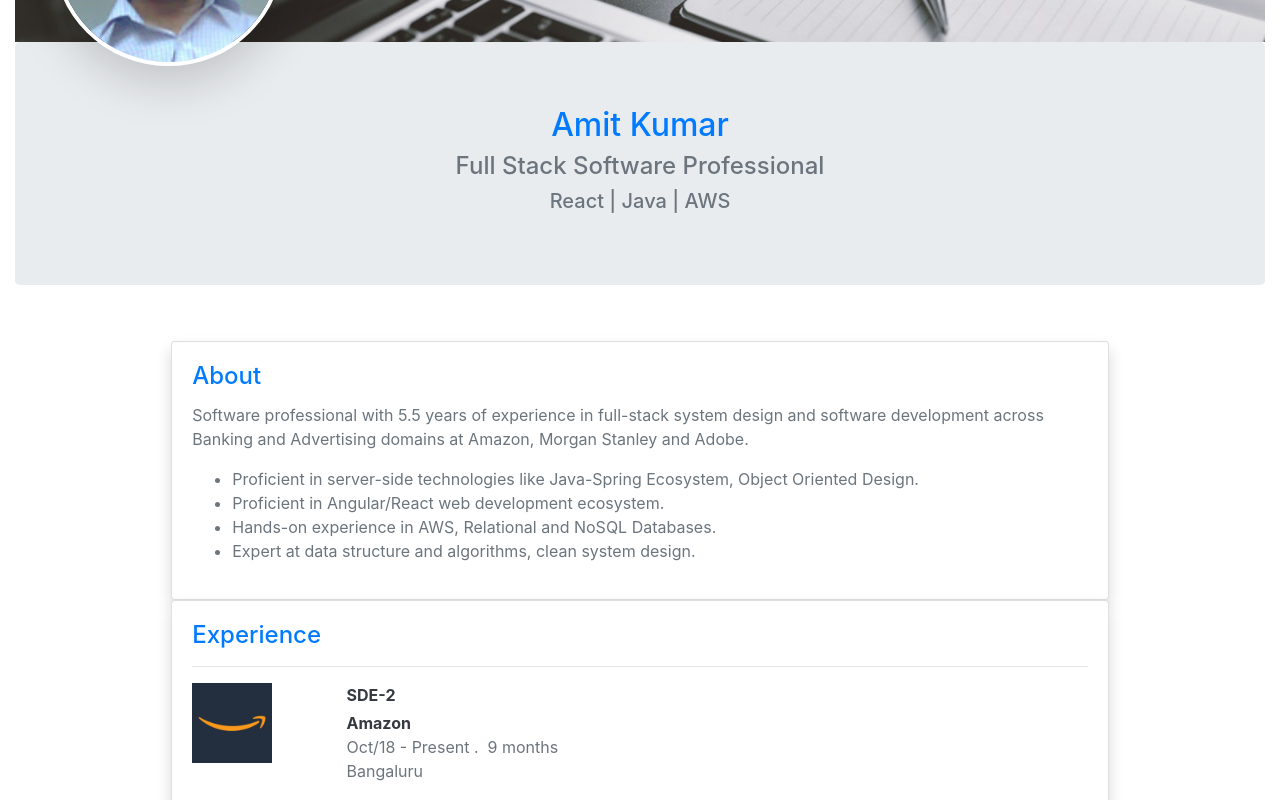
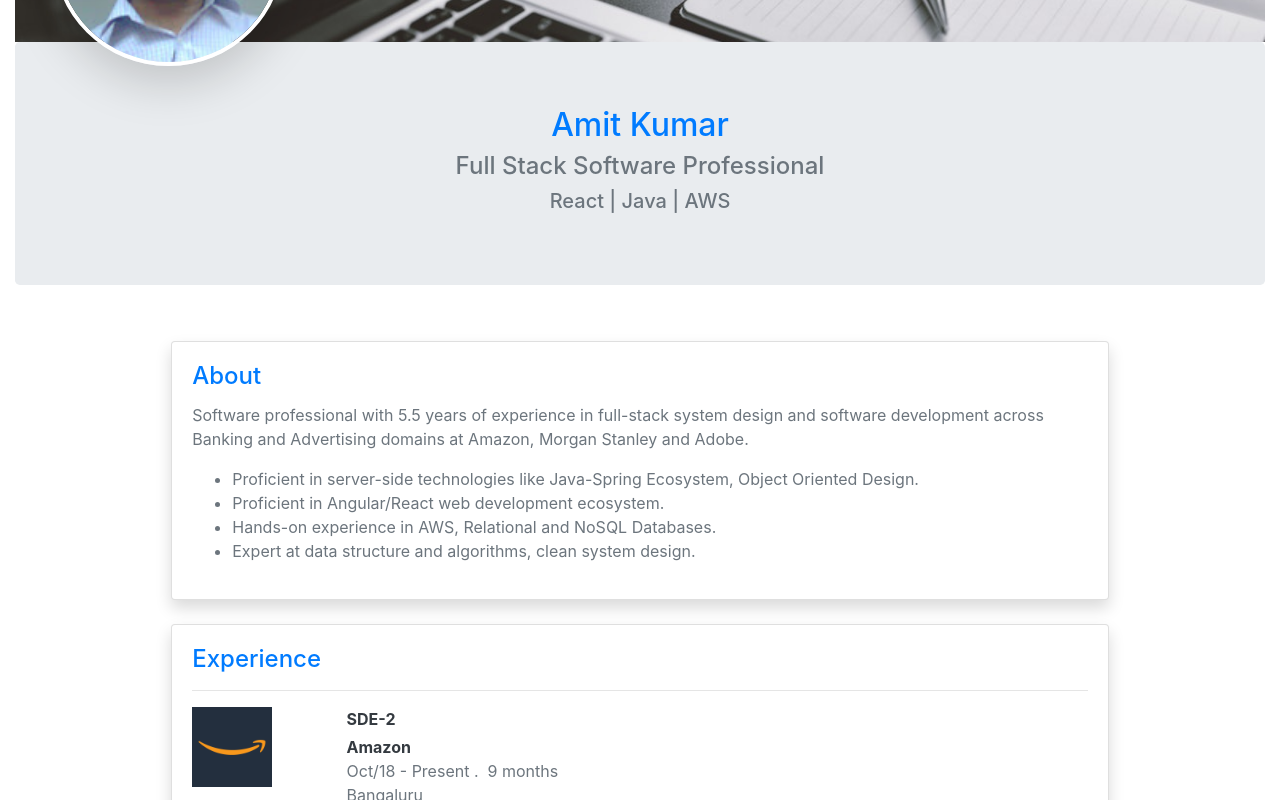
Before and after one commit to amit-kumar-cse/amiku.dev, a React (Create React App) app: page / in a window 1280 px wide. Shown: the part 406-1206 px from the top of the page. Built offline with nearby package versions, Linux system fonts and the light colour scheme.

Commit message:
Centering elements through flex

```diff
--- a/src/App.js
+++ b/src/App.js
@@ -33,7 +33,8 @@
 
             <br/>
 
-            <div className={`card text-secondary ${commonClasses.detailSection} m-auto shadow mb-4`}>
+            <div className={classes.detailsContainer}>
+                <div className={`card text-secondary ${commonClasses.detailSection} shadow mb-4`}>
                     <div className="card-body text-left">
                         <h4 className="card-title text-primary">About</h4>
                         {/*<hr/>*/}
@@ -55,6 +56,8 @@
                 <ExperienceList />
 
                 <EducationList />
+            </div>
+
 
             <footer className='card-footer'>
                 <div>
--- a/src/App.module.scss
+++ b/src/App.module.scss
@@ -45,3 +45,9 @@
     width: 100%;
   }
 }
+
+.detailsContainer {
+  display: flex;
+  flex-direction: column;
+  align-items: center;
+}
--- a/src/components/educationList.js
+++ b/src/components/educationList.js
@@ -5,7 +5,7 @@
 
 const educationList = props => {
     return (
-        <div className={`card text-secondary ${commonClasses.detailSection} m-auto shadow mb-4`}>
+        <div className={`card text-secondary ${commonClasses.detailSection} mb-4 shadow`}>
             <div className="card-body text-left">
                 <h4 className="card-title text-primary">Education</h4>
                 <hr/>
--- a/src/components/experienceList.js
+++ b/src/components/experienceList.js
@@ -7,7 +7,7 @@
 
 const experienceList = props => {
     return (
-        <div className={`card text-secondary ${commonClasses.detailSection} m-auto shadow mb-4`}>
+        <div className={`card text-secondary ${commonClasses.detailSection} shadow mb-4`}>
             <div className="card-body text-left">
                 <h4 className="card-title text-primary">Experience</h4>
                 <hr/>
```
Lines whose indentation alone changed are shown as unchanged.
